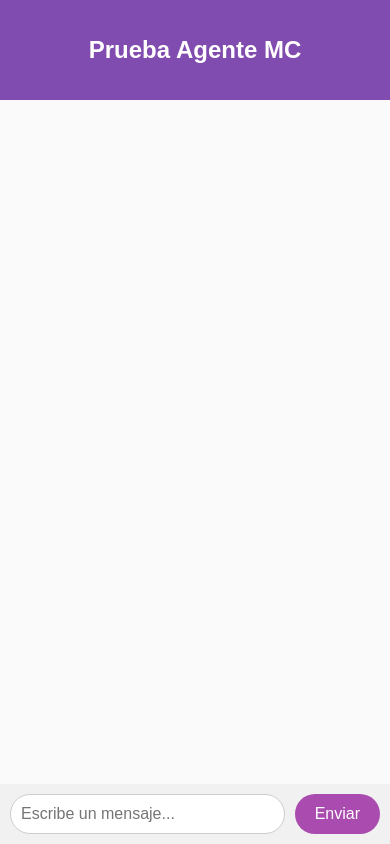
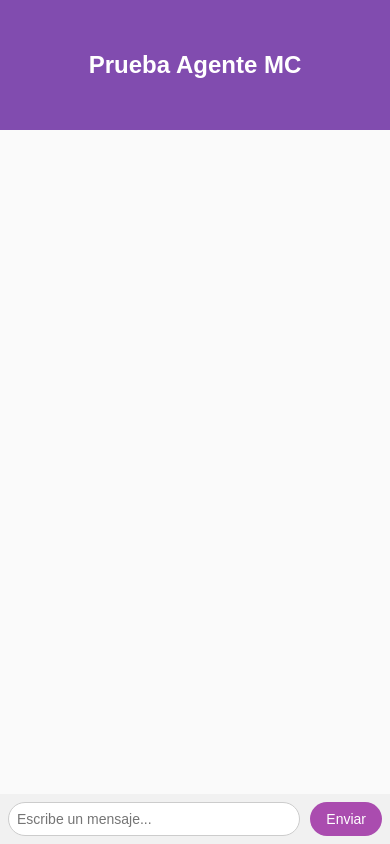
Before and after one commit to Carla64/agente_mc_frontend, a plain HTML site: page index.html in a window 390 px wide. Drawn offline with Linux system fonts and the light colour scheme.

Commit message:
Ajustes para dispositivos móviles

```diff
--- a/style.css
+++ b/style.css
@@ -12,17 +12,27 @@
     --color-text: #000000;
 }
 
+/* Aplicar box-sizing globalmente */
+*,
+*::before,
+*::after {
+    box-sizing: border-box;
+}
+
 body {
     font-family: Arial, sans-serif;
     background: var(--color-body-bg);
     margin: 0;
     padding: 0;
     color: var(--color-text);
+    height: 100vh;
+    overflow: hidden; /* Evita el scroll vertical global */
 }
 
 .chat-container {
     display: flex;
     flex-direction: column;
+    width: 100%;
     max-width: 800px;
     height: 100vh;
     margin: 0 auto;
@@ -39,7 +49,7 @@ body {
 
 .chat-messages {
     flex: 1;
-    padding: 20px;
+    padding: 15px;
     overflow-y: auto;
     background: #fafafa;
 }
@@ -97,6 +107,11 @@ body {
 }
 
 @media screen and (max-width: 600px) {
+    .chat-header h1 {
+        font-size: 1.5em;
+        padding: 15px;
+    }
+
     .chat-messages {
         padding: 10px;
     }
@@ -105,7 +120,17 @@ body {
         max-width: 80%;
     }
 
-    .chat-header h1 {
-        font-size: 1.5em;
+    .chat-input {
+        padding: 8px;
+    }
+
+    .chat-input input {
+        font-size: 14px;
+        padding: 8px;
+    }
+
+    .chat-input button {
+        font-size: 14px;
+        padding: 8px 16px;
     }
 }
```
Also changed, not shown: index.html (line endings or trailing spaces).
